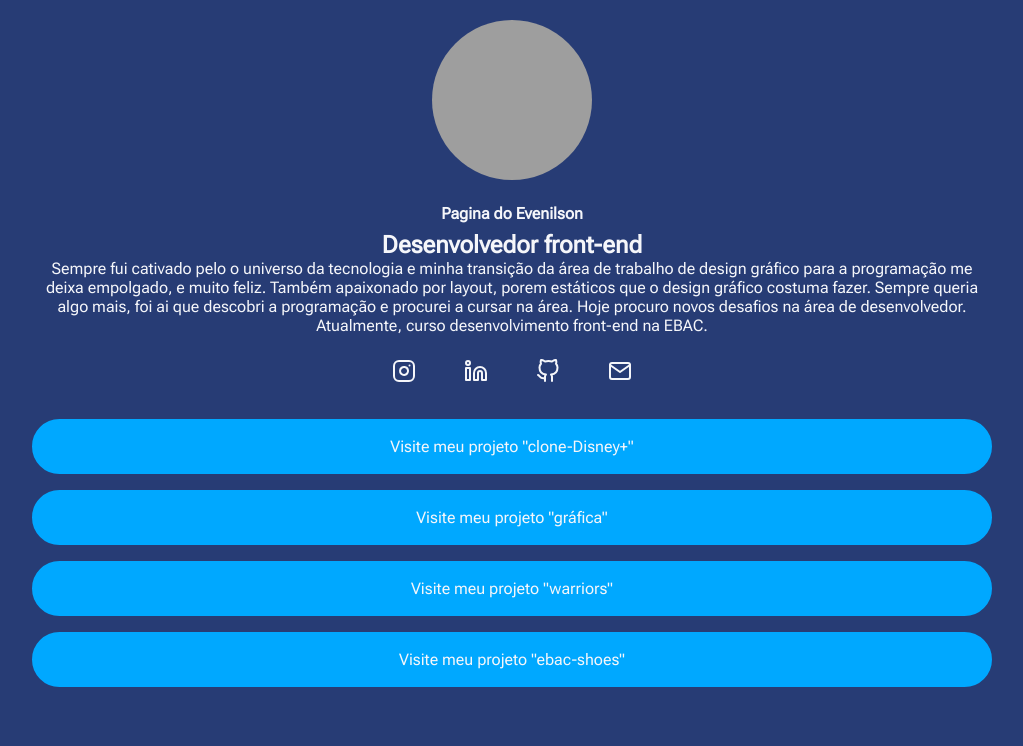
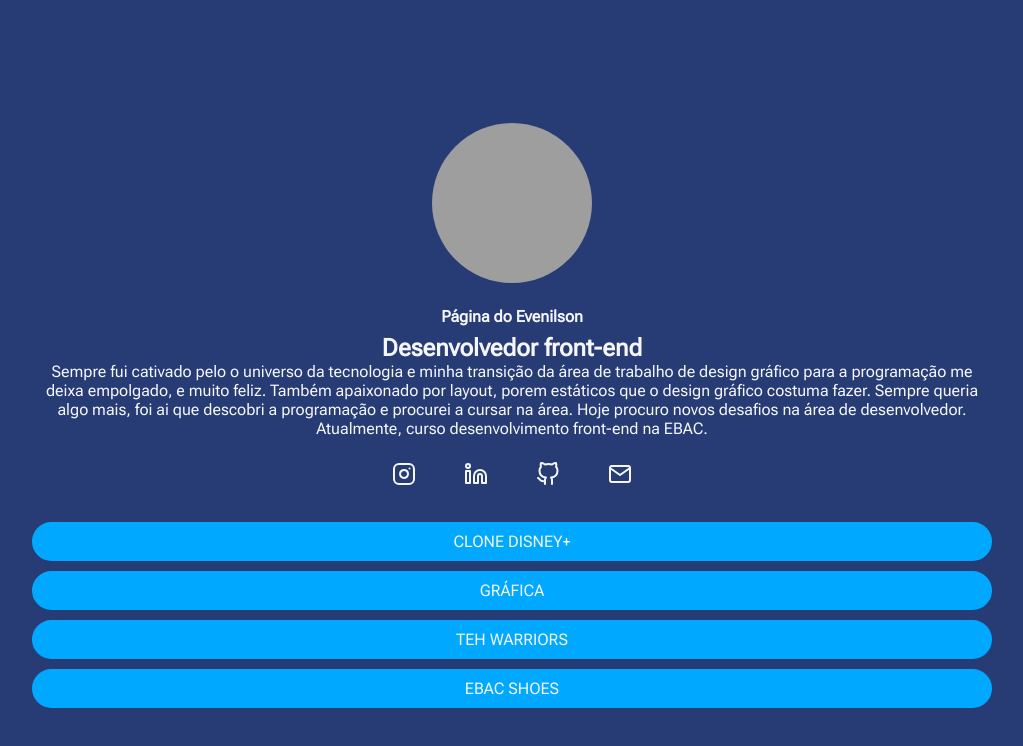
Before and after one commit to evenilsonguerreiro/less, a website: page index.html in a window 1280 px wide. Shown: the whole page, without its empty margins (128-1151 px from the left). Drawn offline with Linux system fonts and the light colour scheme; grey boxes are pictures that could not be loaded.

Commit message:
ajustes finais

```diff
--- a/index.html
+++ b/index.html
@@ -17,7 +17,7 @@
         <header>
             <img class="profile-avatar" src="./src/styles/images/20230805_190945.jpg" alt="">
             <div class="profile-bio">
-            <h1 class="profile-bio-name">Pagina do Evenilson</h1>
+            <h1 class="profile-bio-name">Página do Evenilson</h1>
             <h2 class="profile-bio-subtitle">Desenvolvedor front-end</h2>
             <p class="profile-bio-description">
                 Sempre fui cativado pelo o universo da tecnologia e minha transição da área de trabalho de design gráfico para a programação me deixa empolgado,
@@ -53,22 +53,22 @@ Hoje procuro novos desafios na área de desenvolvedor. Atualmente, curso desenvo
             <ul class="projects-list">
                 <li class="projects-list-item">
                     <a href="https://pront-clone-disneyplus.vercel.app/" target="_blank">
-                        Visite meu projeto "clone-Disney+"
+                        CLONE DISNEY+
                     </a>
                 </li>
                 <li class="projects-list-item">
                     <a href="https://evenilson-site-grafica.vercel.app/" target="_blank">
-                        Visite meu projeto "gráfica"
+                        GRÁFICA
                     </a>
                 </li>
                 <li class="projects-list-item">
                     <a href="https://even-clone-warriors.vercel.app/" target="_blank">
-                        Visite meu projeto "warriors"
+                        TEH WARRIORS
                     </a>
                 </li>
                 <li class="projects-list-item">
                     <a href="https://evenilson-ebac-shoes.vercel.app/" target="_blank">
-                        Visite meu projeto "ebac-shoes"
+                        EBAC SHOES
                     </a>
                 </li>
             </ul>
--- a/src/styles/main.less
+++ b/src/styles/main.less
@@ -30,6 +30,9 @@ li{
     width: 100%;
     margin: 0 auto;
     height: 100vh;
+    display: flex;
+    flex-direction: column;
+    justify-content: center;
 
 
 
@@ -47,8 +50,6 @@ li{
 header{
     padding-bottom: 24px;
 
-
-
     img{
        width: 160px;
        height:160px;
@@ -58,8 +59,6 @@ header{
     .profile-avatar{
         display: block;
         margin: 0 auto 24px;
-
-
 
     }
 }
@@ -109,8 +108,8 @@ header{
             text-decoration: none;
             background-color: #colors[buttonColor];
             display: block;
-            padding: 16px 20px;
-            margin-bottom: 16px;
+            padding: 8px;
+            margin-bottom: 10px;
             text-align: center;
             color: #colors[textColor];
             border-radius: 30px;
```
Also changed, not shown: build/styles/main.css.
